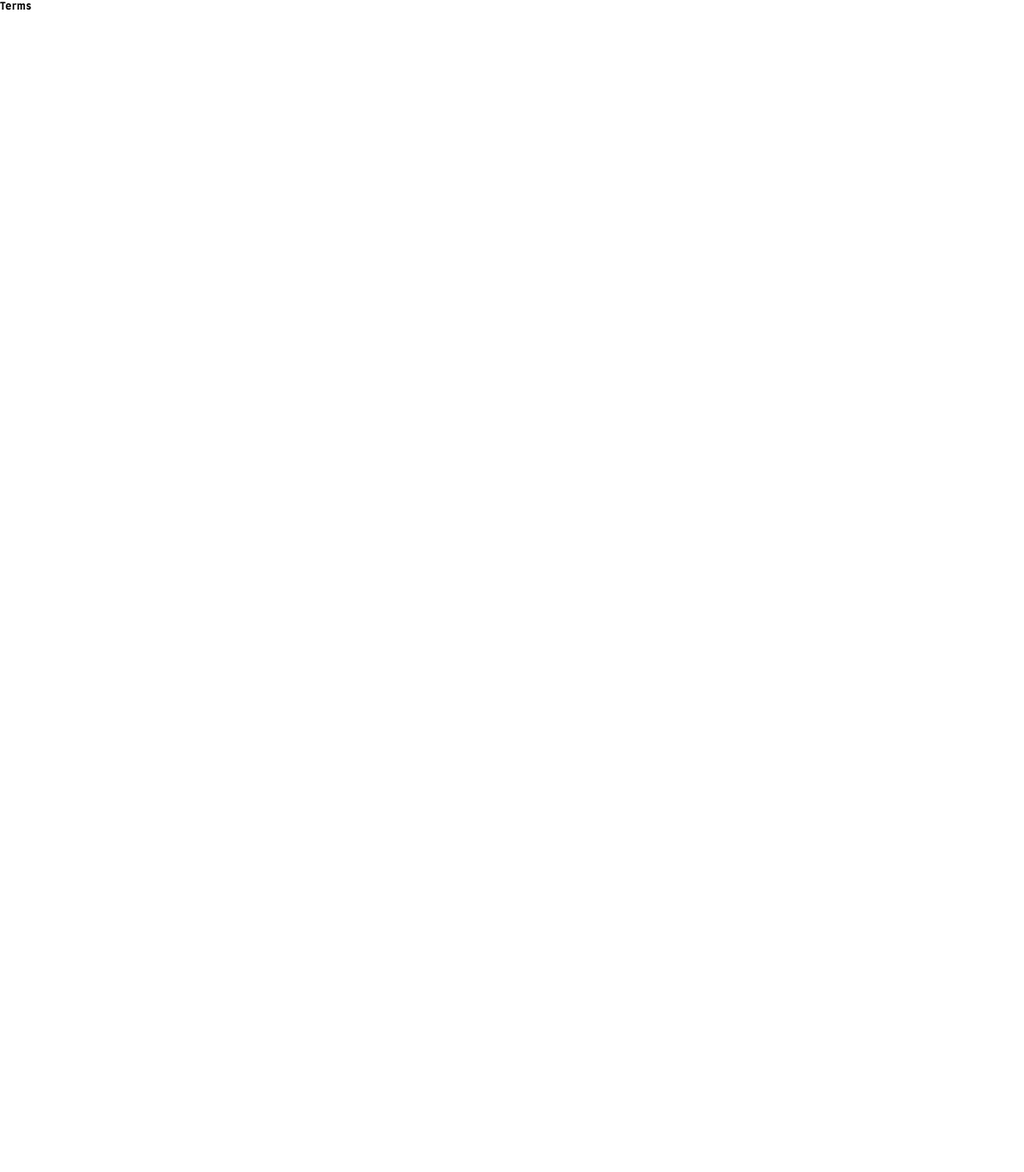
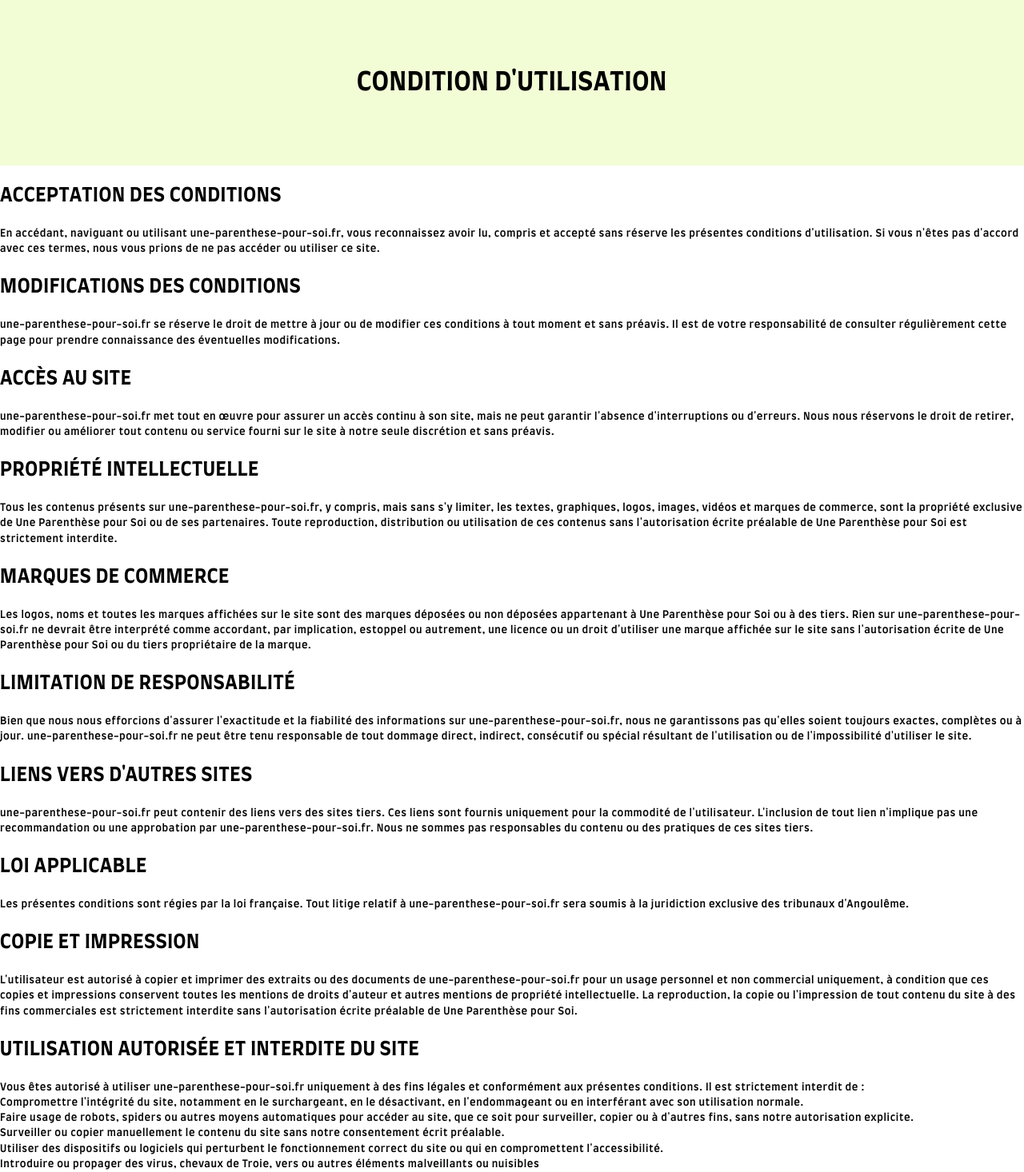
Before and after one commit to SeeYouh/parenthesePourSoi, a React (Create React App) app in the folder frontend/: page /terms in a window 1280 px wide. Shown: the part 241-1707 px from the top of the page at 80% size. Before the commit the page ends 800 px from the top, so only its background shows below. Built offline with nearby package versions, Linux system fonts and the light colour scheme.

Commit message:
add and update terms and privacy policy

```diff
--- a/frontend/src/pages/terms.js
+++ b/frontend/src/pages/terms.js
@@ -8,7 +8,113 @@ const Terms = () => {
     <div>
       <FirstCategoryNavBar />
       <SecondCategoryNavBar />
-      <h1>Terms</h1>
+      <h1 className="legalTitle">Condition d'utilisation</h1>
+      <h2 className="subLegalTitle">Acceptation des conditions</h2>
+      <p>
+        En accédant, naviguant ou utilisant une-parenthese-pour-soi.fr, vous
+        reconnaissez avoir lu, compris et accepté sans réserve les présentes
+        conditions d'utilisation. Si vous n'êtes pas d'accord avec ces termes,
+        nous vous prions de ne pas accéder ou utiliser ce site.
+      </p>
+      <h2 className="subLegalTitle"> Modifications des conditions</h2>
+      <p>
+        une-parenthese-pour-soi.fr se réserve le droit de mettre à jour ou de
+        modifier ces conditions à tout moment et sans préavis. Il est de votre
+        responsabilité de consulter régulièrement cette page pour prendre
+        connaissance des éventuelles modifications.
+      </p>
+      <h2 className="subLegalTitle">Accès au site</h2>
+      <p>
+        une-parenthese-pour-soi.fr met tout en œuvre pour assurer un accès
+        continu à son site, mais ne peut garantir l'absence d'interruptions ou
+        d'erreurs. Nous nous réservons le droit de retirer, modifier ou
+        améliorer tout contenu ou service fourni sur le site à notre seule
+        discrétion et sans préavis.
+      </p>
+      <h2 className="subLegalTitle">Propriété intellectuelle</h2>
+      <p>
+        Tous les contenus présents sur une-parenthese-pour-soi.fr, y compris,
+        mais sans s'y limiter, les textes, graphiques, logos, images, vidéos et
+        marques de commerce, sont la propriété exclusive de Une Parenthèse pour
+        Soi ou de ses partenaires. Toute reproduction, distribution ou
+        utilisation de ces contenus sans l'autorisation écrite préalable de Une
+        Parenthèse pour Soi est strictement interdite.
+      </p>
+      <h2 className="subLegalTitle">Marques de commerce</h2>
+      <p>
+        Les logos, noms et toutes les marques affichées sur le site sont des
+        marques déposées ou non déposées appartenant à Une Parenthèse pour Soi
+        ou à des tiers. Rien sur une-parenthese-pour-soi.fr ne devrait être
+        interprété comme accordant, par implication, estoppel ou autrement, une
+        licence ou un droit d'utiliser une marque affichée sur le site sans
+        l'autorisation écrite de Une Parenthèse pour Soi ou du tiers
+        propriétaire de la marque.
+      </p>
+      <h2 className="subLegalTitle"> Limitation de responsabilité</h2>
+      <p>
+        Bien que nous nous efforcions d'assurer l'exactitude et la fiabilité des
+        informations sur une-parenthese-pour-soi.fr, nous ne garantissons pas
+        qu'elles soient toujours exactes, complètes ou à jour.
+        une-parenthese-pour-soi.fr ne peut être tenu responsable de tout dommage
+        direct, indirect, consécutif ou spécial résultant de l'utilisation ou de
+        l'impossibilité d'utiliser le site.
+      </p>
+      <h2 className="subLegalTitle">Liens vers d'autres sites</h2>
+      <p>
+        une-parenthese-pour-soi.fr peut contenir des liens vers des sites tiers.
+        Ces liens sont fournis uniquement pour la commodité de l'utilisateur.
+        L'inclusion de tout lien n'implique pas une recommandation ou une
+        approbation par une-parenthese-pour-soi.fr. Nous ne sommes pas
+        responsables du contenu ou des pratiques de ces sites tiers.{" "}
+      </p>
+      <h2 className="subLegalTitle">Loi applicable</h2>
+      <p>
+        Les présentes conditions sont régies par la loi française. Tout litige
+        relatif à une-parenthese-pour-soi.fr sera soumis à la juridiction
+        exclusive des tribunaux d'Angoulême.{" "}
+      </p>
+      <h2 className="subLegalTitle">Copie et impression</h2>
+      <p>
+        L'utilisateur est autorisé à copier et imprimer des extraits ou des
+        documents de une-parenthese-pour-soi.fr pour un usage personnel et non
+        commercial uniquement, à condition que ces copies et impressions
+        conservent toutes les mentions de droits d'auteur et autres mentions de
+        propriété intellectuelle. La reproduction, la copie ou l'impression de
+        tout contenu du site à des fins commerciales est strictement interdite
+        sans l'autorisation écrite préalable de Une Parenthèse pour Soi.{" "}
+      </p>
+      <h2 className="subLegalTitle">
+        Utilisation autorisée et interdite du site
+      </h2>
+      <p>
+        Vous êtes autorisé à utiliser une-parenthese-pour-soi.fr uniquement à
+        des fins légales et conformément aux présentes conditions. Il est
+        strictement interdit de :{" "}
+      </p>
+      <ul>
+        <li>
+          Compromettre l'intégrité du site, notamment en le surchargeant, en le
+          désactivant, en l'endommageant ou en interférant avec son utilisation
+          normale.
+        </li>
+        <li>
+          Faire usage de robots, spiders ou autres moyens automatiques pour
+          accéder au site, que ce soit pour surveiller, copier ou à d'autres
+          fins, sans notre autorisation explicite.{" "}
+        </li>
+        <li>
+          Surveiller ou copier manuellement le contenu du site sans notre
+          consentement écrit préalable.{" "}
+        </li>
+        <li>
+          Utiliser des dispositifs ou logiciels qui perturbent le fonctionnement
+          correct du site ou qui en compromettent l'accessibilité.{" "}
+        </li>
+        <li>
+          Introduire ou propager des virus, chevaux de Troie, vers ou autres
+          éléments malveillants ou nuisibles{" "}
+        </li>
+      </ul>
     </div>
   );
 };
--- a/frontend/src/sass/main.scss
+++ b/frontend/src/sass/main.scss
@@ -25,7 +25,8 @@
 
 // prettier-ignore
 @import "./pages/body",
-        "./pages/home";
+        "./pages/home",
+        "./pages/legal";
 
 // prettier-ignore
 @import "./themes/largeScreen/footer",
--- /dev/null
+++ b/frontend/src/sass/pages/_legal.scss
@@ -0,0 +1,19 @@
+.legalTitle {
+  display: flex;
+  justify-content: center;
+  align-items: center;
+  text-transform: uppercase;
+  width: 100%;
+  font-size: 2rem;
+  font-weight: 700;
+  padding: 80px 0;
+  background-color: $bgColor4;
+}
+
+.subLegalTitle {
+  text-transform: uppercase;
+  width: 100%;
+  font-size: 1.5rem;
+  font-weight: 700;
+  padding: 20px 0;
+}
```
